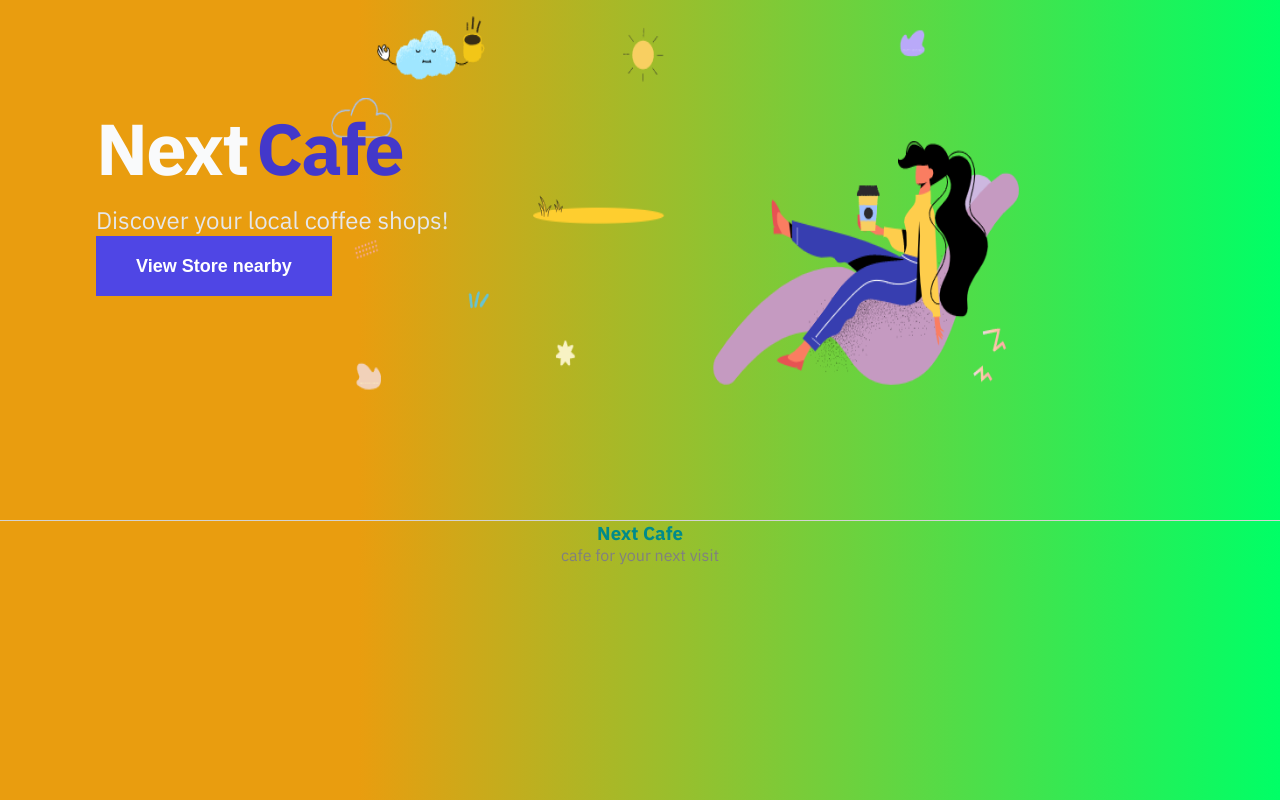
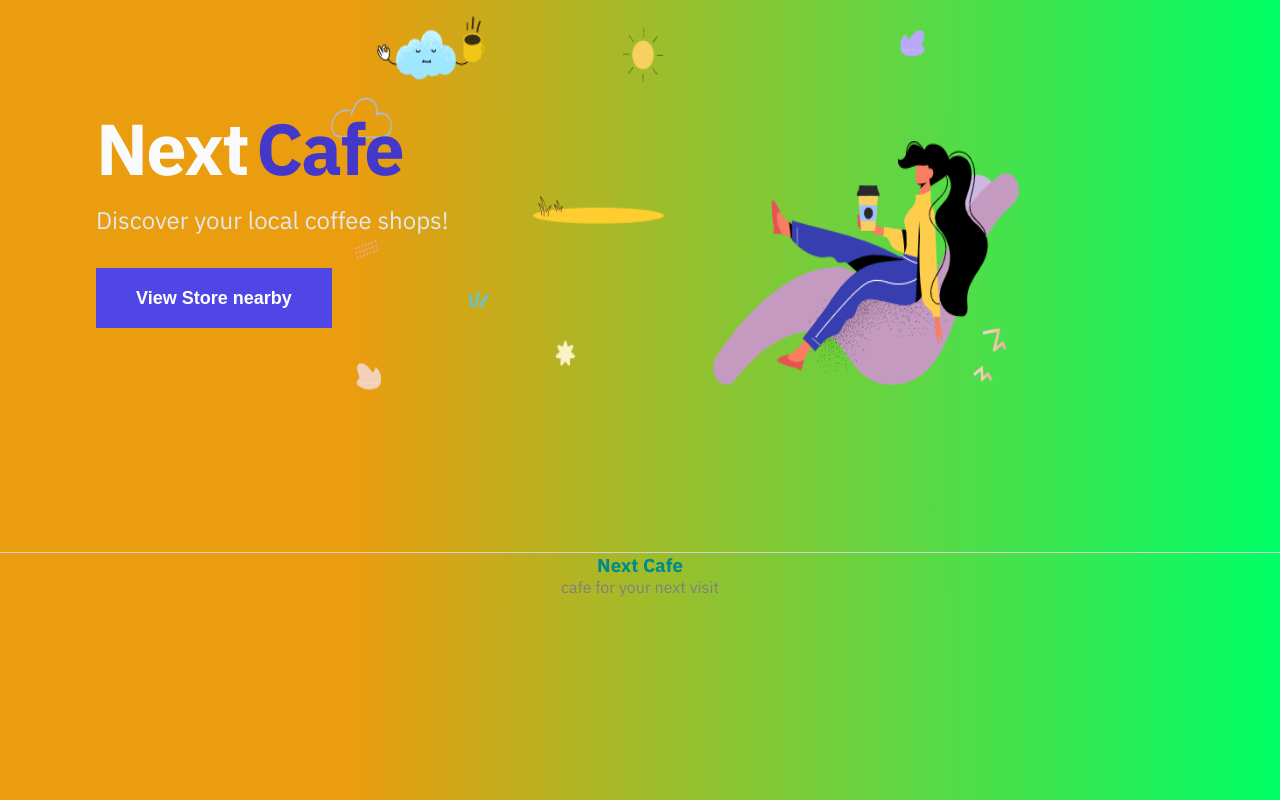
Before and after one commit to keroken/next-cafe, a Next.js app: page / in a window 1280 px wide. Built offline with nearby package versions, Linux system fonts and the light colour scheme.

Commit message:
add style to button

```diff
--- a/components/Banner.tsx
+++ b/components/Banner.tsx
@@ -13,7 +13,10 @@ const Banner = ({ buttonTitle, handleOnClick }: Props) => {
         <span className={styles.title2}>Cafe</span>
       </h1>
       <p className={styles.subTitle}>Discover your local coffee shops!</p>
-      <button className={styles.button} onClick={handleOnClick}>{buttonTitle}</button>
+      <div className={styles.buttonWrapper}>
+        <button className={styles.button} onClick={handleOnClick}>{buttonTitle}</button>
+      </div>
+
     </div>
   );
 };
```
